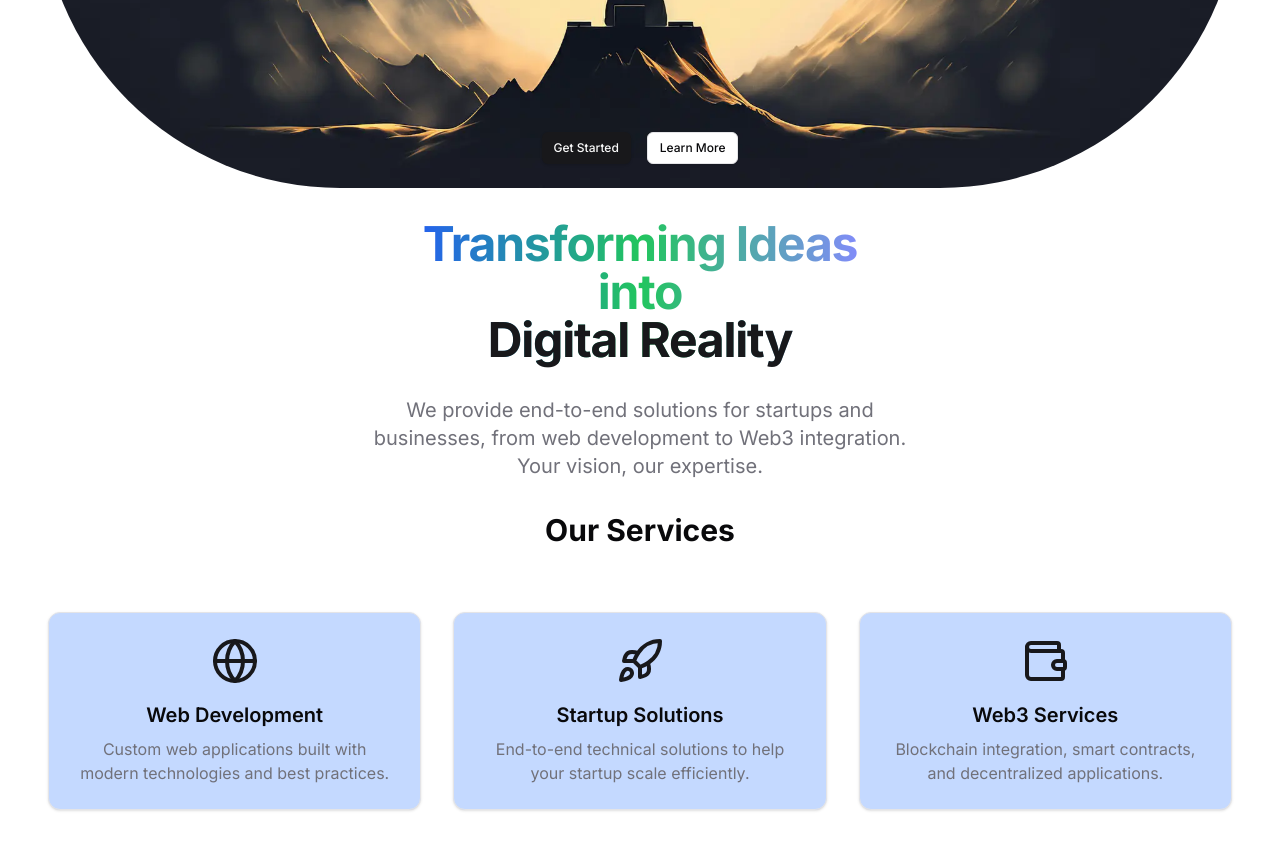
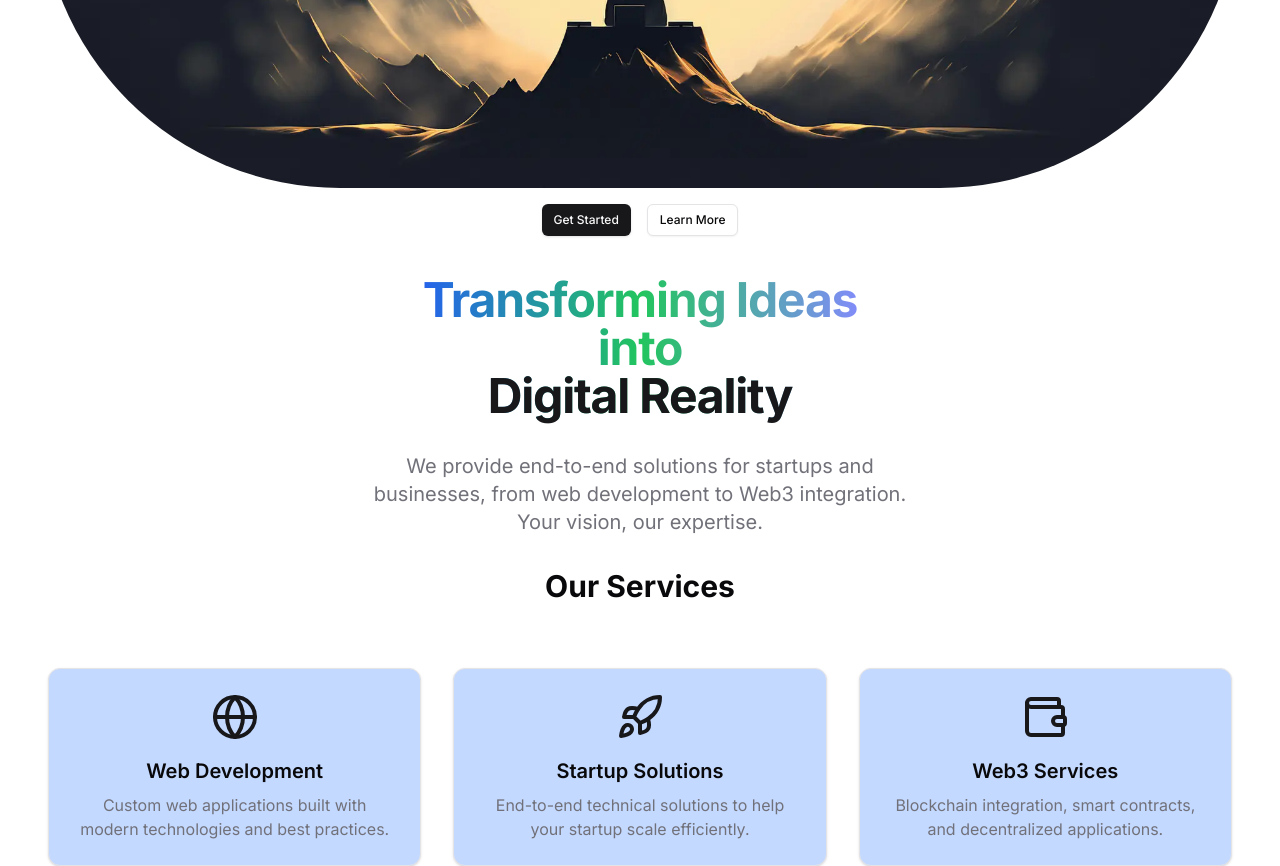
Before and after one commit to prabalTechh/codex365, a Next.js app: page / in a window 1280 px wide. Shown: the part 420-1286 px from the top of the page. Built offline with nearby package versions, Linux system fonts and the light colour scheme.

Commit message:
final_commit_stage7

```diff
--- a/app/page.tsx
+++ b/app/page.tsx
@@ -13,7 +13,7 @@ export default function Home() {
   return (
     <div className="min-h-screen dark:bg-[#181c25] ">
       {/* Hero Section */}
-      <span className="absolute right-28 z-20 top-5"><ModeToggle  /></span>
+      <span className="absolute right-2 md:right-28 z-20 top-5"><ModeToggle  /></span>
       <section className="container mx-auto px-6  pb-10 pt-2 flex flex-col items-center text-center">
 
         <div className="flex items-center  justify-center ">
@@ -22,15 +22,15 @@ export default function Home() {
           <div className="min-h-screen w-56 dark:bg-gradient-to-l from-[#181c25] to-transparent absolute right-0"></div>
         </div>
 
-        <div className=" ">
-          <div className="flex h-full relative bottom-14 gap-4">
+        <div className=" pt-4 ">
+          <div className="flex h-full relative  gap-4">
             <Button size="sm" onClick={() => router.push('/profile')} className="max-w-64 " >Get Started</Button>
             <Button size="sm" variant="outline" className="max-w-64" >Learn More</Button>
           </div>
 
 
         </div>
-        <div className="container mx-auto px-6">
+        <div className="container py-10 mx-auto px-6">
           <h1 className="text-5xl mx-10 bg-gradient-to-r from-blue-600 via-green-500 to-indigo-400 inline-block text-transparent bg-clip-text     font-bold tracking-tight mb-8 ">
             Transforming Ideas <br /> into <br />
             <span className="text-primary"> Digital Reality</span>
--- a/components/Card2.tsx
+++ b/components/Card2.tsx
@@ -13,7 +13,7 @@ interface IProps {
 
 const CardsTwo = ({ image, header, content, description, onClick }: IProps) => {
     return (
-        <Card className="flex flex-col p-4 gap-4 items-center border  rounded-lg shadow-md">
+        <Card className="flex flex-col p-4 gap-4 items-center border bg-black dark:border-zinc-800 rounded-lg shadow-md">
             <Image
                 src={image}
                 alt={header}
```
